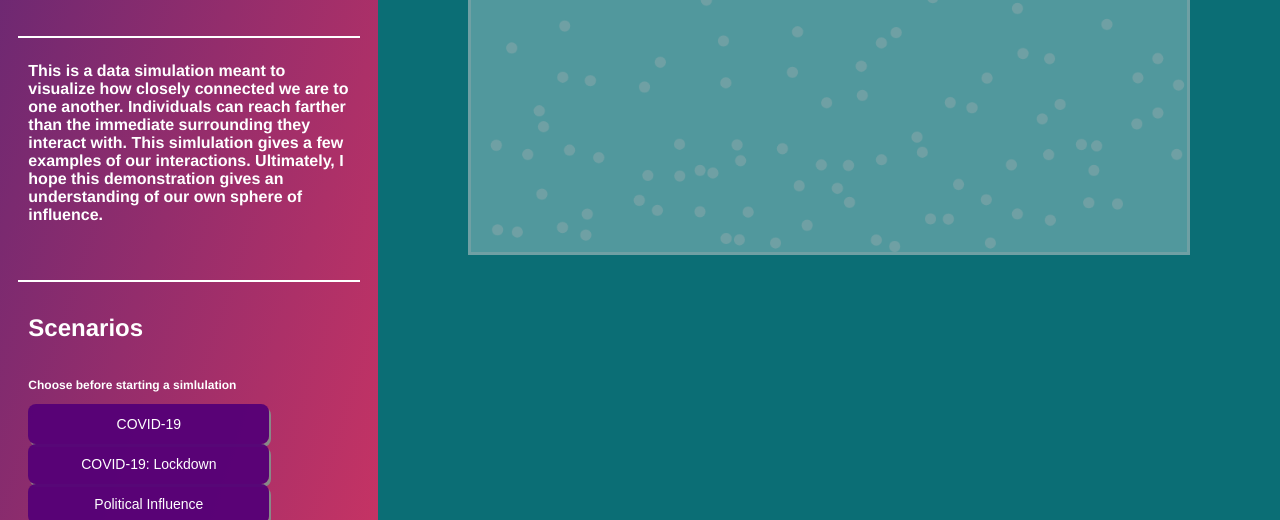
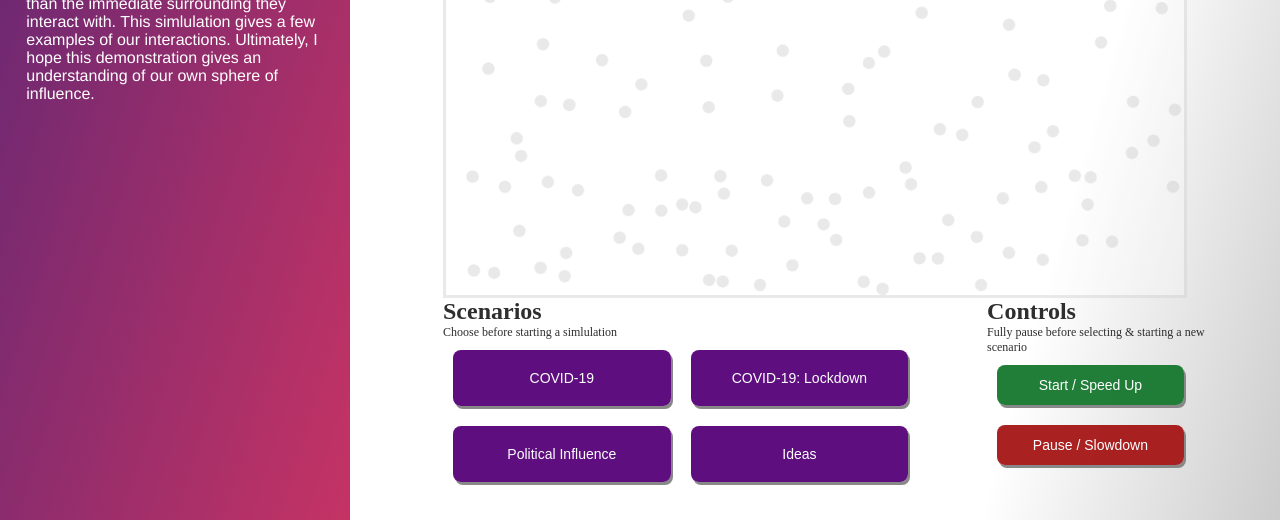
Before and after one commit to nick-barr/SpheresOfInfluence, a website built with webpack: page index.html in a window 1280 px wide. Shown: the part 280-800 px from the top of the page. Built offline with Linux system fonts and the light colour scheme.

Commit message:
buttons moved under canvas

```diff
--- a/index.html
+++ b/index.html
@@ -33,25 +33,7 @@
         <hr id="hr1">
         <p id="intro">This is a data simulation meant to visualize how closely connected we are to one another. Individuals can reach farther than the immediate surrounding they interact with. This simlulation gives a few examples of our interactions. Ultimately, I hope this demonstration gives an understanding of our own sphere of influence.</p>
         <p id="description"></p>
-        <hr id="hr2">
-        <h3>Scenarios</h3>
-        <p class="scen">Choose before starting a simlulation</p>
-
-        <div id="features">
-            <button id="covid">COVID-19</button>
-            <button id="quarantine">COVID-19: Lockdown</button>
-            <button id="political">Political Influence</button>
-            <button id="ideas">Ideas</button>
-        </div>
-
-        <hr id="hr3">
-
-        <h3 class="controls">Controls</h3>
-        <p class="cont">Fully pause before selecting & starting a new scenario</p>
-        <div class="controls">
-            <button id="simStart">Start / Speed Up</button>
-            <button id="simReset">Pause / Slowdown</button>
-        </div>
+        <!-- <hr id="hr2"> -->
 
         <!-- <a href>
             <img class="floatreset" id="inactive" src="http://cdn.onlinewebfonts.com/svg/img_130208.png"
@@ -82,6 +64,28 @@
 
         <canvas class="canvasMain" id="inactive"></canvas>
 
+        <div class="body-controls-container">
+            <div class="scenario-container">
+              <h3>Scenarios</h3>
+              <p class="scen">Choose before starting a simlulation</p>
+              <div class="scenarios">
+                  <button id="covid">COVID-19</button>
+                  <button id="quarantine">COVID-19: Lockdown</button>
+                  <button id="political">Political Influence</button>
+                <button id="ideas">Ideas</button>
+              </div>
+            </div>
+
+            <div class="controls-container">
+              <h3 class="controls">Controls</h3>
+              <p class="cont">Fully pause before selecting & starting a new scenario</p>
+              <div class="controls">
+                  <button id="simStart">Start / Speed Up</button>
+                  <button id="simReset">Pause / Slowdown</button>
+              </div>
+            </div>
+        </div>
+
 
     </div>
 </body>
--- a/src/index.js
+++ b/src/index.js
@@ -1,9 +1,27 @@
 import Simulation from './simulation.js';
 
 document.addEventListener("DOMContentLoaded", function () {
+
+    function viewWidthCalc(width){
+        let subWidth = width * .35;
+        let calcWidth = width;
+
+        switch(subWidth) {
+            case subWidth >= 400:
+              subWidth = 400;
+              return calcWidth - subWidth;
+            case subWidth <= 350:
+              subWidth = 350;
+              return calcWidth - subWidth;
+            default:
+              return calcWidth - subWidth;
+          }
+    }
+
     const canvasMain = document.querySelector(".canvasMain");
     const ctx = canvasMain.getContext("2d");
-    canvasMain.width = window.innerWidth * .7;
+    // canvasMain.width = window.innerWidth * .7;
+    canvasMain.width = viewWidthCalc(innerWidth);
     canvasMain.height = window.innerHeight * .6;
     let sim = new Simulation(canvasMain);
     let sphereArray = sim.spheres();
@@ -16,6 +34,7 @@ document.addEventListener("DOMContentLoaded", function () {
     // function draw() {
 
     // }
+
 
     function animate() {
         let requestID = requestAnimationFrame(animateCovid);
--- a/src/index.scss
+++ b/src/index.scss
@@ -1,7 +1,7 @@
 //entire visible area
 body {
-    // background: linear-gradient(105.86deg, #ffffff 80%, #cccccc 100%);
-    background: rgb(11, 110, 117);
+    background: linear-gradient(105.86deg, #ffffff 80%, #cccccc 100%);
+    // background: rgb(11, 110, 117);
 
     height: 100%;
     width: 100%;
@@ -37,10 +37,7 @@ div.control-container {
         display: flex;
         flex-direction: column;
         align-items: center;
-        overflow-y: scroll;
-        // align-content: center;
-        // justify-content: center;
-        // border: 3px solid pink;
+        // overflow-y: scroll;
     }
 }
 
@@ -49,11 +46,12 @@ div.control-container {
 h1 {
     width: 85%;
     height: auto;
+    max-height: 250px;
     z-index: 1;
 
     color: #ffffff;
 
-    font-size: 5vw;
+    font-size: 4vmax;
     animation: fadeIn linear 2;
     -webkit-animation: fadeIn linear 2s;
 }
@@ -68,25 +66,6 @@ h1 {
     100% {opacity:1;}
     }
 
-h3 {
-    width: 85%;
-
-    color: #FFFFFF;
-
-    font-weight: bold;
-    font-size: 24px;
-}
-
-p.scen {
-    width: 85%;
-
-    color: #FFFFFF;
-
-    font-weight: light;
-    font-size: 12px;
-
-}
-
 hr {
     width: 90%;
     border: 1px solid #FFFFFF;
@@ -95,7 +74,7 @@ hr {
 #intro {
     width: 85%;
 
-    font-weight: light;
+    font-weight: 300;
     font-size: 16px;
 
     color: #FFFFFF;
@@ -111,70 +90,11 @@ hr {
 }
 
 
-
-#features {
-    width: 85%;
-    padding: 0px;
-    font-family: Roboto;
-    font-size: 16px;
-    color: #FFFFFF;
-    // border: 1px solid blue;
-
-}
-
-div > button:focus {
-    background-color: #c696daf1;
-}
-
-p.cont {
-    width: 85%;
-
-    font-weight: light;
-    font-size: 12px;
-
-    color: #FFFFFF;
-}
-
-.controls {
-    width: 85%;
-    font-weight: bold;
-    color: #FFFFFF;
-    #simStart{
-        background-color: #15772ef1;
-    }
-
-    #simReset{
-        background-color: #a51515f1;
-    }
-}
-
-button {
-    box-shadow: 2px 3px #888888;
-    background-color: #550077f1;
-    border: none;
-    color: white;
-    padding: 12px;
-    text-align: center;
-    text-decoration: none;
-    display: inline-block;
-    font-size: 14px;
-    // margin: 2px 2px;
-    width: 75%;
-    border-radius: 8px;
-
-}
-
-button:active {
-    background-color: #7700a7f1;
-    box-shadow: 0 5px #4e4e4e;
-    transform: translateY(4px);
-}
-
   //canvas and footer
 .body-content{
     display: flex;
     flex-direction: column;
-    width: auto;
+    width: 100%;
     height: 100vh;
 
     // infected counter
@@ -185,11 +105,13 @@ button:active {
         // position: absolute;
         // top: 142px;
         top: 10vh;
-        font-family: sans-serif;
+        font-family: Helvetica;
         font-size: 12px;
         font-weight:600;
         color: #616161;
-        margin-left: 10%;
+        // margin-left: 10%;
+        padding-left: 10%;
+
 
         #uninfected {
             color:gray;
@@ -209,6 +131,7 @@ button:active {
         background: #ffffff93;
         margin: 10%;
         margin-top: 0;
+        margin-bottom: 0;
     }
 
     #active {
@@ -224,6 +147,104 @@ button:active {
         transition: opacity 500ms linear;
     }
 
+    .body-controls-container{
+        display: flex;
+        // border: 1px solid red;
+        padding-left: 10%;
+        .scenario-container{
+            width: 65%;
+        }
+        .controls-container{
+            width: 35%;
+        }
+    }
+
+    h3, .scen, .cont{
+        margin: 0;
+    }
+
+    h3 {
+        width: 85%;
+        color: #2e2e2e;
+        font-weight: bold;
+        font-size: 24px;
+        height: auto;
+    }
+
+    p.scen {
+        width: 85%;
+        color: #2e2e2e;
+        font-weight: light;
+        font-size: 12px;
+    }
+
+    .scenarios {
+        width: 100%;
+        padding: 0px;
+        font-family: Helvetica;
+        font-size: 16px;
+        color: #2e2e2e;
+        // border: 1px solid green;
+        display: flex;
+        flex-wrap: wrap ;
+
+        button {
+            width: 40%;
+            height: 7vh;
+        }
+    }
+
+
+
+    div > button:focus {
+        background-color: #c696daf1;
+    }
+
+    p.cont {
+        width: 85%;
+
+        font-weight: light;
+        font-size: 12px;
+
+        color: #2e2e2e;
+    }
+
+    .controls {
+        width: 85%;
+        font-weight: bold;
+        color: #2e2e2e;
+        #simStart{
+            background-color: #15772ef1;
+        }
+
+        #simReset{
+            background-color: #a51515f1;
+        }
+    }
+
+    button {
+        box-shadow: 2px 3px #888888;
+        background-color: #550077f1;
+        border: none;
+        color: white;
+        padding: 12px;
+        text-align: center;
+        text-decoration: none;
+        display: inline-block;
+        font-size: 14px;
+        // margin: 2px 2px;
+        width: 75%;
+        margin: 10px;
+        border-radius: 8px;
+
+    }
+
+    button:active {
+        background-color: #7700a7f1;
+        box-shadow: 0 5px #4e4e4e;
+        transform: translateY(4px);
+    }
+
   //footer stuff
   footer{
     display: flex;
```
Also changed, not shown: dist/main.css, dist/main.js.
